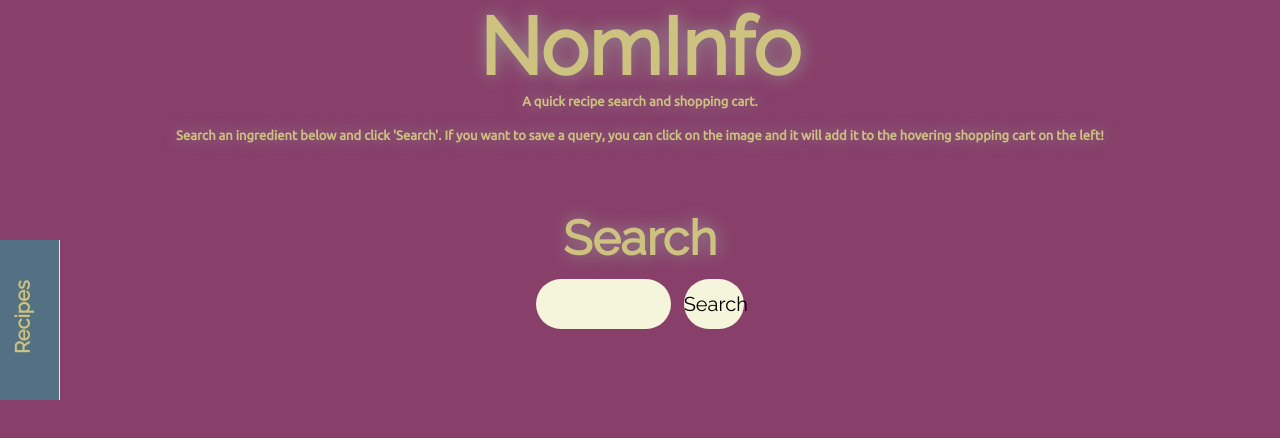
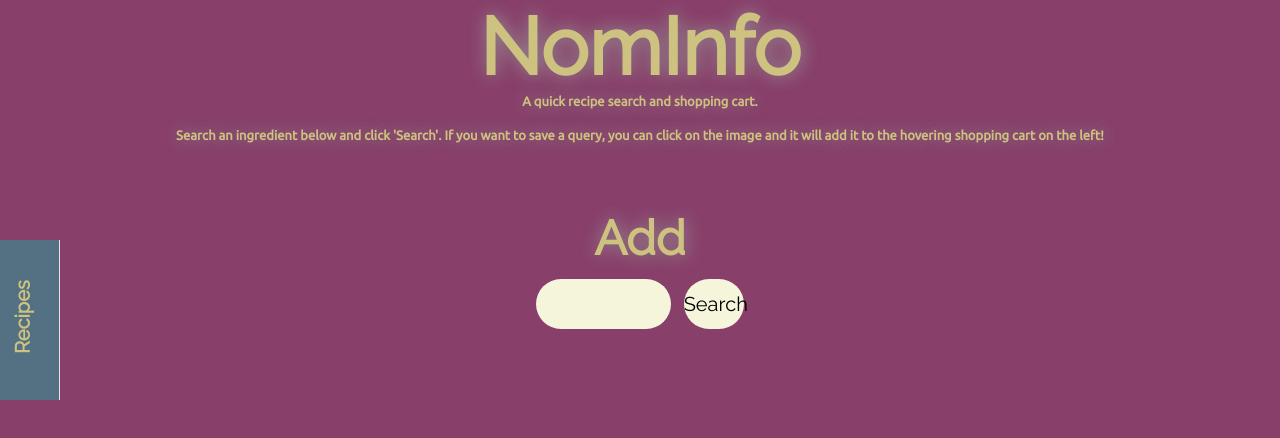
Before and after one commit to serenity4eternity786/NomInfo, a website: page public/index.html in a window 1280 px wide. Drawn offline with nearby package versions, Linux system fonts and the light colour scheme; no server answers.

Commit message:
Update index.html

```diff
--- a/public/index.html
+++ b/public/index.html
@@ -33,7 +33,7 @@
         </section>
 
         <section class="rate">
-            <h2>Search</h2>
+            <h2>Add</h2>
 
             <h6></h6>
             <form id="s-f">
```
